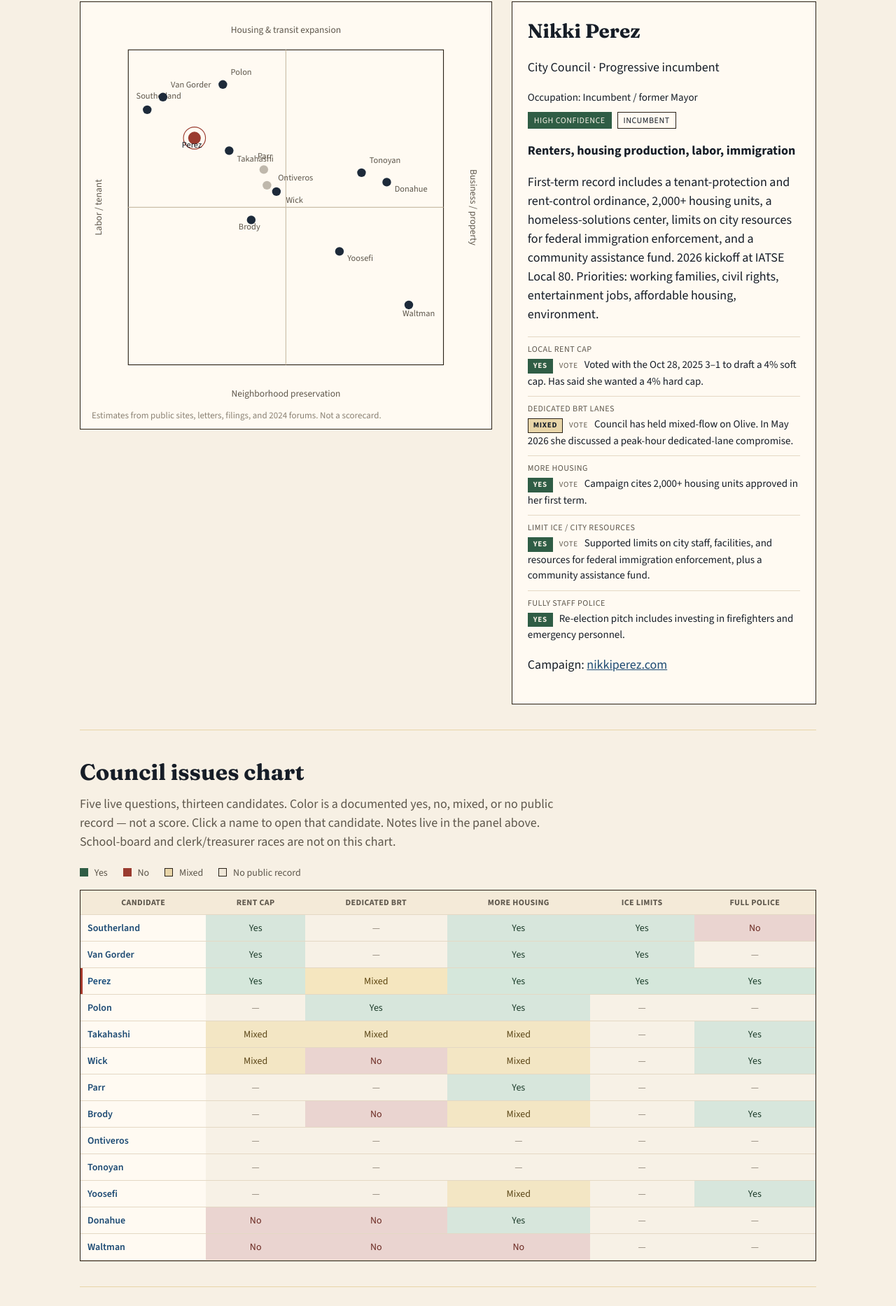
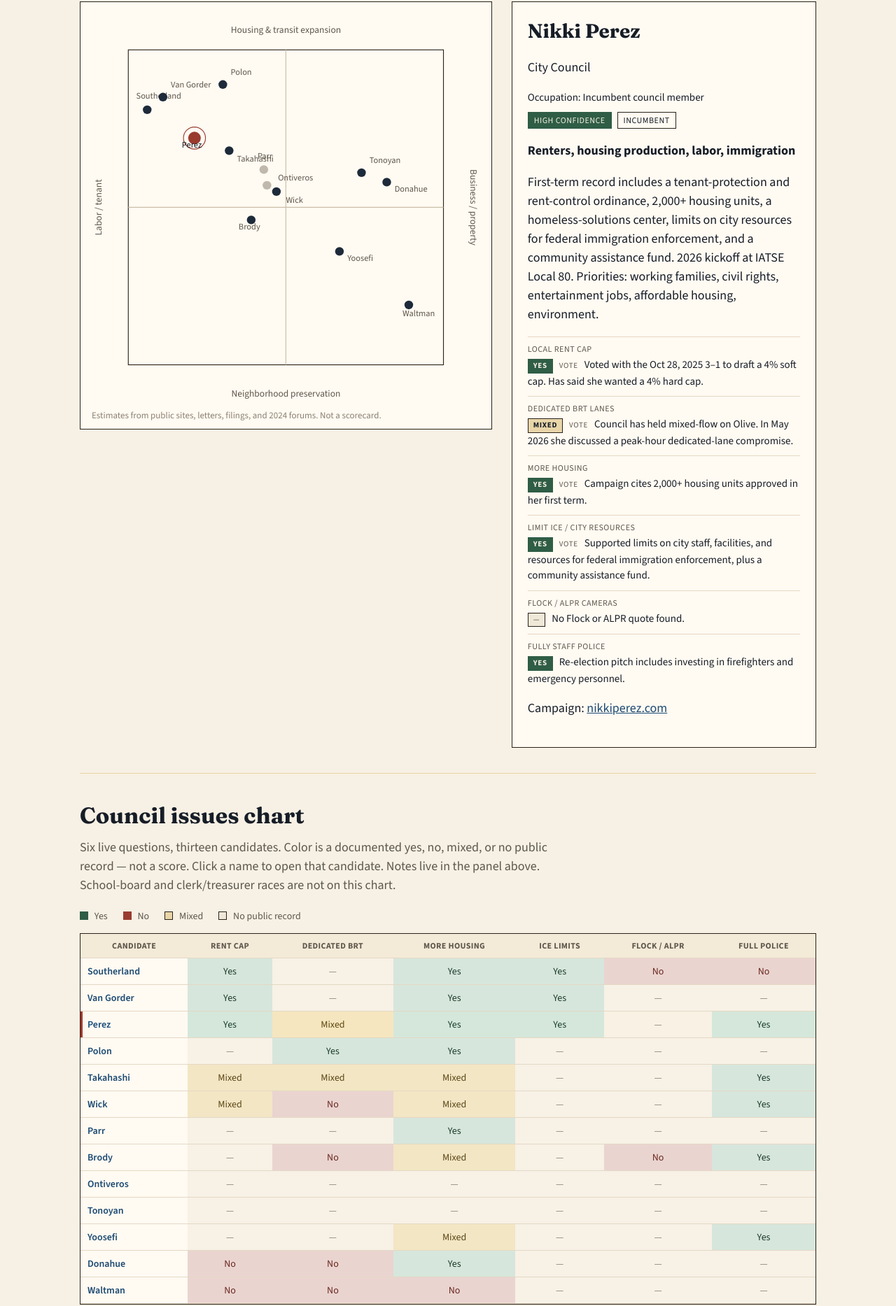
Before and after one commit to pfaustino/burbank-votes, a website built with Vite: page index.html in a window 1280 px wide. Shown: the part 596-2463 px from the top of the page at 70% size. Built offline with nearby package versions, Linux system fonts and the light colour scheme.

Commit message:
Drop mayor titles and cluster labels, and add a Flock/ALPR column, so the guide matches how Burbank actually works.
Co-authored-by: Cursor <cursoragent@cursor.com>

```diff
--- a/data/candidates.json
+++ b/data/candidates.json
@@ -47,7 +47,7 @@
       "name": "Nikki Perez",
       "office": "City Council",
       "race": "council",
-      "title": "Incumbent / former Mayor",
+      "title": "Incumbent council member",
       "site": "https://nikkiperez.com/",
       "siteLabel": "nikkiperez.com",
       "related": [],
@@ -89,7 +89,7 @@
       "name": "Tamala Takahashi",
       "office": "City Council",
       "race": "council",
-      "title": "Incumbent / sitting Mayor",
+      "title": "Incumbent council member",
       "site": "https://www.tamala4burbank.com/",
       "siteLabel": "tamala4burbank.com",
       "related": [],
@@ -102,7 +102,7 @@
       "unopposed": false,
       "cluster": "Progressive incumbent",
       "issues": "Climate, mental health, renter protections, mobility",
-      "summary": "Elected 2022; sitting Mayor. Platform: sustainability, mental-health first response, mobility for all modes, renter protections, housing “thoughtfully in the right places,” arts, inclusivity. Endorsed by Stonewall Democratic Club, LA League of Conservation Voters, Assemblymember Nick Schultz, and Rep. Laura Friedman.",
+      "summary": "Elected 2022. Platform: sustainability, mental-health first response, mobility for all modes, renter protections, housing “thoughtfully in the right places,” arts, inclusivity. Endorsed by Stonewall Democratic Club, LA League of Conservation Voters, Assemblymember Nick Schultz, and Rep. Laura Friedman.",
       "needsPlatform": false
     },
     {
--- a/data/issues.json
+++ b/data/issues.json
@@ -23,6 +23,12 @@
       "short": "ICE limits",
       "label": "Limit ICE / city resources",
       "question": "Support limiting city staff, facilities, or data for ICE?"
+    },
+    {
+      "id": "flockAlpr",
+      "short": "Flock / ALPR",
+      "label": "Flock / ALPR cameras",
+      "question": "Support city use of Flock or other ALPR cameras?"
     },
     {
       "id": "fullPolice",
@@ -59,6 +65,11 @@
         "basis": "statement",
         "note": "Campaign: keep ICE and Flock out of Burbank."
       },
+      "flockAlpr": {
+        "pos": "no",
+        "basis": "statement",
+        "note": "Campaign: keep ICE and Flock out of Burbank."
+      },
       "fullPolice": {
         "pos": "no",
         "basis": "statement",
@@ -85,6 +96,11 @@
         "pos": "yes",
         "basis": "statement",
         "note": "Campaign: stand up to ICE; describes himself as a principal anti-ICE organizer."
+      },
+      "flockAlpr": {
+        "pos": "none",
+        "basis": "none",
+        "note": "No Flock or ALPR quote found."
       },
       "fullPolice": {
         "pos": "none",
@@ -113,6 +129,11 @@
         "basis": "vote",
         "note": "Supported limits on city staff, facilities, and resources for federal immigration enforcement, plus a community assistance fund."
       },
+      "flockAlpr": {
+        "pos": "none",
+        "basis": "none",
+        "note": "No Flock or ALPR quote found."
+      },
       "fullPolice": {
         "pos": "yes",
         "basis": "statement",
@@ -140,6 +161,11 @@
         "basis": "none",
         "note": "No ICE quote found."
       },
+      "flockAlpr": {
+        "pos": "none",
+        "basis": "none",
+        "note": "No Flock or ALPR quote found."
+      },
       "fullPolice": {
         "pos": "none",
         "basis": "none",
@@ -155,7 +181,7 @@
       "dedicatedBrt": {
         "pos": "mixed",
         "basis": "vote",
-        "note": "Council mixed-flow position on Olive. As mayor in May 2026, discussed a peak-hour dedicated-lane compromise."
+        "note": "Council mixed-flow position on Olive. In May 2026 she discussed a peak-hour dedicated-lane compromise."
       },
       "moreHousing": {
         "pos": "mixed",
@@ -166,6 +192,11 @@
         "pos": "none",
         "basis": "none",
         "note": "Inclusivity is on the platform; no ICE-specific quote found."
+      },
+      "flockAlpr": {
+        "pos": "none",
+        "basis": "none",
+        "note": "No Flock or ALPR quote found."
       },
       "fullPolice": {
         "pos": "yes",
@@ -194,6 +225,11 @@
         "basis": "none",
         "note": "No ICE quote found."
       },
+      "flockAlpr": {
+        "pos": "none",
+        "basis": "none",
+        "note": "No Flock or ALPR quote found."
+      },
       "fullPolice": {
         "pos": "yes",
         "basis": "statement",
@@ -221,6 +257,11 @@
         "basis": "none",
         "note": "No ICE quote found."
       },
+      "flockAlpr": {
+        "pos": "none",
+        "basis": "none",
+        "note": "No Flock or ALPR quote found."
+      },
       "fullPolice": {
         "pos": "none",
         "basis": "none",
@@ -246,7 +287,12 @@
       "iceLimits": {
         "pos": "none",
         "basis": "none",
-        "note": "Opposes Flock cameras on due-process grounds. No ICE-specific quote found."
+        "note": "No ICE-specific quote found."
+      },
+      "flockAlpr": {
+        "pos": "no",
+        "basis": "statement",
+        "note": "Message to this guide: Flock cameras lack due process and track people not suspected of a crime."
       },
       "fullPolice": {
         "pos": "yes",
@@ -259,6 +305,7 @@
       "dedicatedBrt": { "pos": "none", "basis": "none", "note": "No BRT quote found." },
       "moreHousing": { "pos": "none", "basis": "none", "note": "No housing yes/no found." },
       "iceLimits": { "pos": "none", "basis": "none", "note": "No ICE quote found." },
+      "flockAlpr": { "pos": "none", "basis": "none", "note": "No Flock or ALPR quote found." },
       "fullPolice": { "pos": "none", "basis": "none", "note": "No police-budget quote found." }
     },
     "tonoyan": {
@@ -266,6 +313,7 @@
       "dedicatedBrt": { "pos": "none", "basis": "none", "note": "No BRT quote found." },
       "moreHousing": { "pos": "none", "basis": "none", "note": "Talked “better housing” in 2024; no density yes/no." },
       "iceLimits": { "pos": "none", "basis": "none", "note": "No ICE quote found." },
+      "flockAlpr": { "pos": "none", "basis": "none", "note": "No Flock or ALPR quote found." },
       "fullPolice": { "pos": "none", "basis": "none", "note": "No police-budget quote found." }
     },
     "yoosefi": {
@@ -288,6 +336,11 @@
         "pos": "none",
         "basis": "none",
         "note": "No ICE quote found."
+      },
+      "flockAlpr": {
+        "pos": "none",
+        "basis": "none",
+        "note": "No Flock or ALPR quote found."
       },
       "fullPolice": {
         "pos": "yes",
@@ -316,6 +369,11 @@
         "basis": "none",
         "note": "No ICE quote found."
       },
+      "flockAlpr": {
+        "pos": "none",
+        "basis": "none",
+        "note": "No Flock or ALPR quote found."
+      },
       "fullPolice": {
         "pos": "none",
         "basis": "none",
@@ -343,6 +401,11 @@
         "basis": "none",
         "note": "No ICE quote found."
       },
+      "flockAlpr": {
+        "pos": "none",
+        "basis": "none",
+        "note": "No Flock or ALPR quote found."
+      },
       "fullPolice": {
         "pos": "none",
         "basis": "none",
--- a/data/meta.json
+++ b/data/meta.json
@@ -28,6 +28,10 @@
   "changelog": [
     {
       "date": "2026-08-25",
+      "note": "Dropped mayor titles and cluster labels. Added a Flock/ALPR column. Occupations stay on the page."
+    },
+    {
+      "date": "2026-08-25",
       "note": "Added an occupations table so each candidate’s ballot designation or current role is easy to scan."
     },
     {
--- a/index.html
+++ b/index.html
@@ -57,7 +57,7 @@
         <div class="section-head">
           <h2 id="issues">Council issues chart</h2>
           <p>
-            Five live questions, thirteen candidates. Color is a documented
+            Six live questions, thirteen candidates. Color is a documented
             yes, no, mixed, or no public record — not a score. Click a name to
             open that candidate. Notes live in the panel above. School-board
             and clerk/treasurer races are not on this chart.
@@ -77,8 +77,9 @@
           <h2 id="occupations">What they do</h2>
           <p>
             Ballot designation or current role — not a full work history.
-            Incumbents are listed by office. Click a council name to open that
-            candidate.
+            Incumbents are listed as council members; Burbank rotates the mayor
+            among them, and voters do not elect a separate mayor. Click a
+            council name to open that candidate.
           </p>
         </div>
         <div class="matrix-scroll" id="occupation-table"></div>
--- a/src/main.js
+++ b/src/main.js
@@ -80,7 +80,7 @@ function stanceList(c) {
 function renderDetail(c) {
   document.getElementById("detail").innerHTML = `
     <h3>${escapeHtml(c.name)}</h3>
-    <p class="office">${escapeHtml(c.office)}${c.cluster ? ` · ${escapeHtml(c.cluster)}` : ""}</p>
+    <p class="office">${escapeHtml(c.office)}</p>
     <p class="occupation">Occupation: ${escapeHtml(c.title)}</p>
     <div class="meta-row">${pills(c)}</div>
     <p><strong>${escapeHtml(c.issues)}</strong></p>
--- a/src/styles.css
+++ b/src/styles.css
@@ -330,7 +330,7 @@ main {
 .matrix {
   border-collapse: collapse;
   width: 100%;
-  min-width: 720px;
+  min-width: 820px;
   font-size: 14px;
 }
 
```
